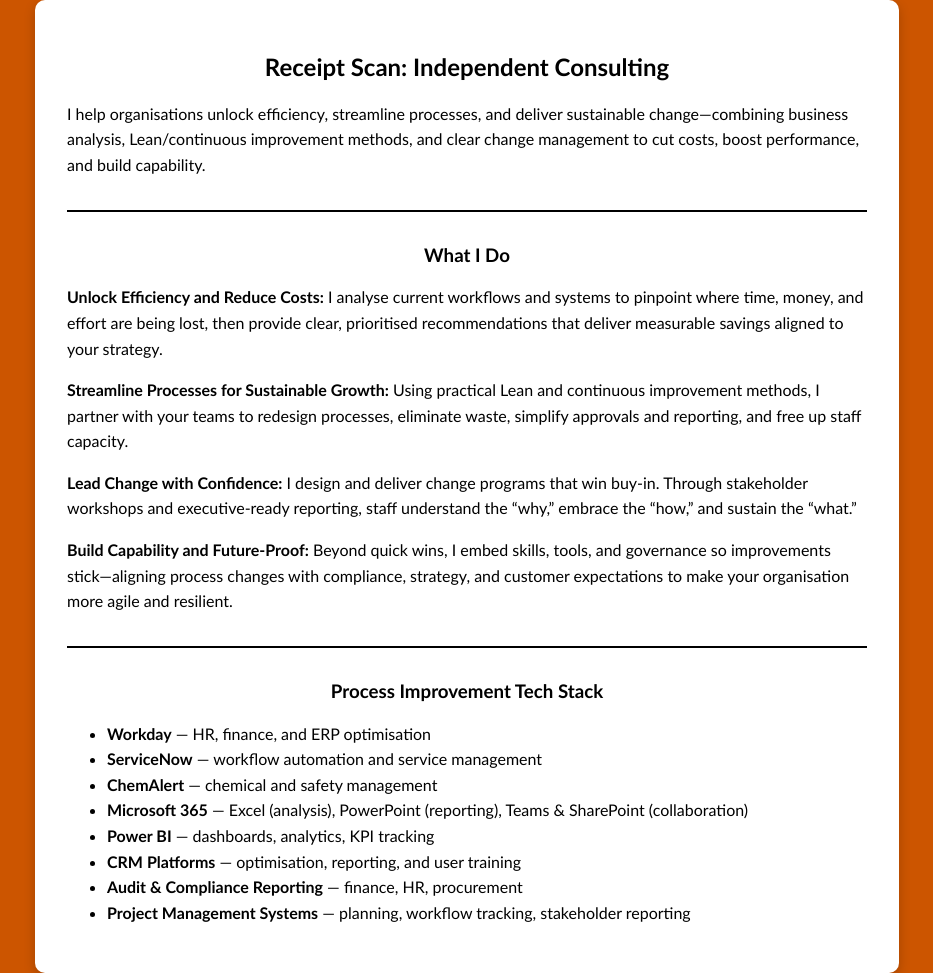
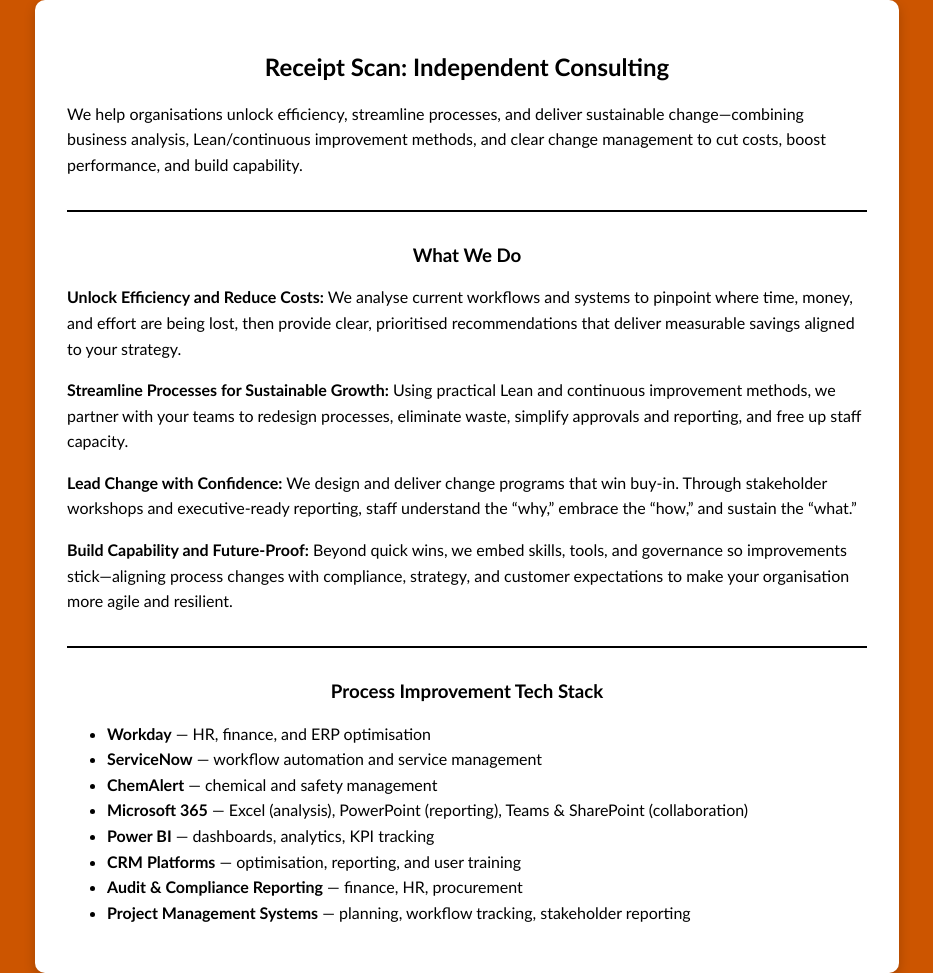
Before and after one commit to UthdenTroll/receiptscan-site, a Jekyll site: the page index.html, which Jekyll copies as it is, in a window 1280 px wide. Shown: the whole page, without its empty margins (173-1106 px from the left). Built offline with Jekyll 4.4.1, drawn with Linux system fonts in a browser that asks for light colours.

Commit message:
Change 'I' to 'We'

```diff
--- a/index.html
+++ b/index.html
@@ -44,18 +44,18 @@
   <section id="consulting-pitch" aria-labelledby="consulting-pitch-title">
     <h2 id="consulting-pitch-title">Receipt Scan: Independent Consulting</h2>
     <p class="lead">
-      I help organisations unlock efficiency, streamline processes, and deliver sustainable change—combining business analysis, Lean/continuous improvement methods, and clear change management to cut costs, boost performance, and build capability.
+      We help organisations unlock efficiency, streamline processes, and deliver sustainable change—combining business analysis, Lean/continuous improvement methods, and clear change management to cut costs, boost performance, and build capability.
     </p>
   </section>
 
   <hr />
 
   <section id="consulting-description" aria-labelledby="consulting-description-title">
-    <h3 id="consulting-description-title">What I Do</h3>
-    <p><strong>Unlock Efficiency and Reduce Costs:</strong> I analyse current workflows and systems to pinpoint where time, money, and effort are being lost, then provide clear, prioritised recommendations that deliver measurable savings aligned to your strategy.</p>
-    <p><strong>Streamline Processes for Sustainable Growth:</strong> Using practical Lean and continuous improvement methods, I partner with your teams to redesign processes, eliminate waste, simplify approvals and reporting, and free up staff capacity.</p>
-    <p><strong>Lead Change with Confidence:</strong> I design and deliver change programs that win buy-in. Through stakeholder workshops and executive-ready reporting, staff understand the “why,” embrace the “how,” and sustain the “what.”</p>
-    <p><strong>Build Capability and Future-Proof:</strong> Beyond quick wins, I embed skills, tools, and governance so improvements stick—aligning process changes with compliance, strategy, and customer expectations to make your organisation more agile and resilient.</p>
+    <h3 id="consulting-description-title">What We Do</h3>
+    <p><strong>Unlock Efficiency and Reduce Costs:</strong> We analyse current workflows and systems to pinpoint where time, money, and effort are being lost, then provide clear, prioritised recommendations that deliver measurable savings aligned to your strategy.</p>
+    <p><strong>Streamline Processes for Sustainable Growth:</strong> Using practical Lean and continuous improvement methods, we partner with your teams to redesign processes, eliminate waste, simplify approvals and reporting, and free up staff capacity.</p>
+    <p><strong>Lead Change with Confidence:</strong> We design and deliver change programs that win buy-in. Through stakeholder workshops and executive-ready reporting, staff understand the “why,” embrace the “how,” and sustain the “what.”</p>
+    <p><strong>Build Capability and Future-Proof:</strong> Beyond quick wins, we embed skills, tools, and governance so improvements stick—aligning process changes with compliance, strategy, and customer expectations to make your organisation more agile and resilient.</p>
   </section>
 
   <hr />
```
